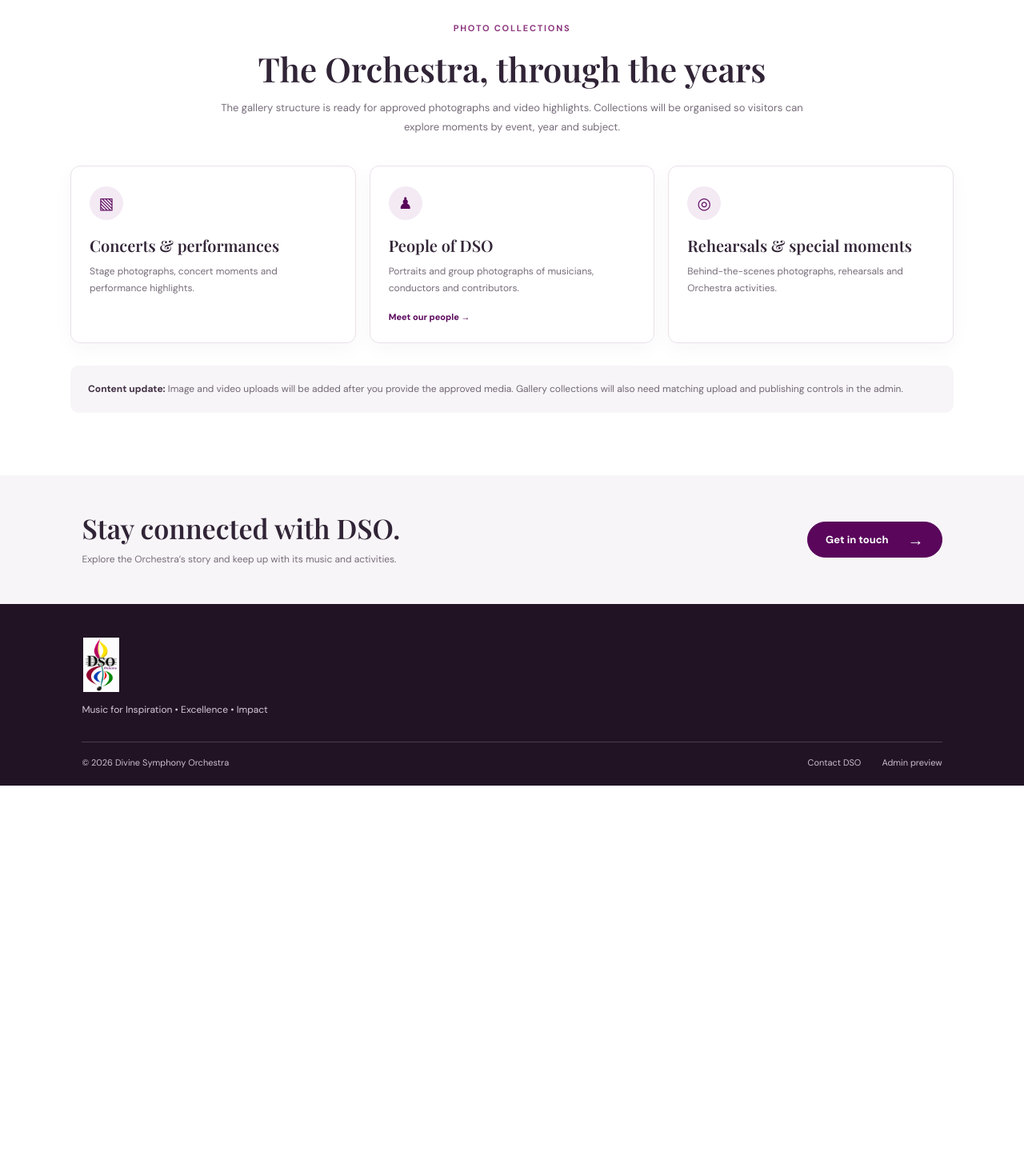
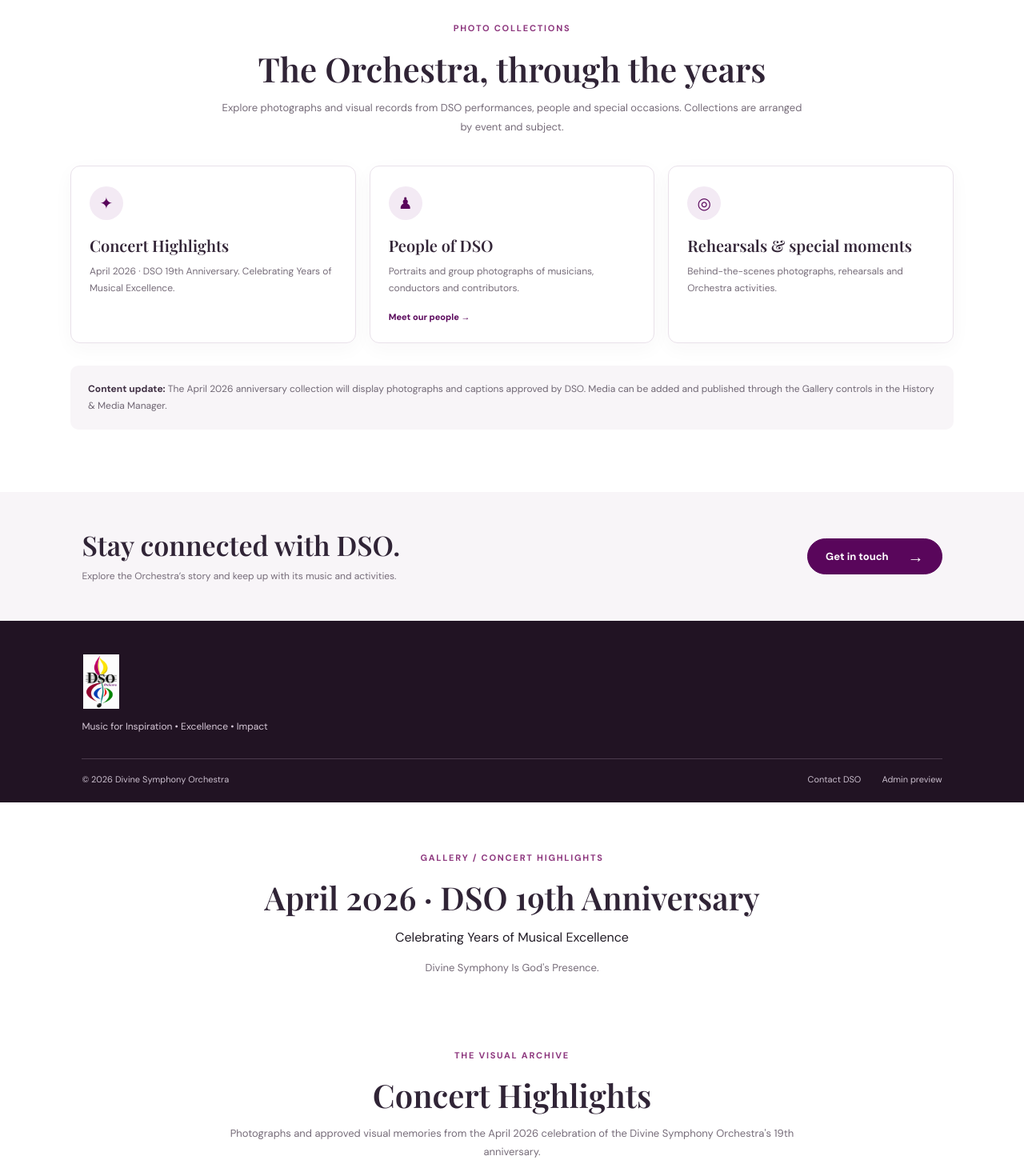
Before and after one commit to Divinesymphonyorchestra20/Divine-Symphony-Orchestra, a Next.js app: page /gallery in a window 1280 px wide. Shown: the part 540-2010 px from the top of the page at 80% size. Before the commit the page ends 1522 px from the top, so only its background shows below. Built offline with nearby package versions, Linux system fonts and the light colour scheme; a web font is replaced by a local one.

Commit message:
feat: add DSO anniversary concert highlights gallery

```diff
--- a/app/gallery/page.tsx
+++ b/app/gallery/page.tsx
@@ -1,34 +1,60 @@
 import type { Metadata } from "next";
 import SectionPage, { type SectionPageProps } from "../../components/section-page";
-export const metadata: Metadata = {"title":"Gallery | Divine Symphony Orchestra","description":"Photographs and visual memories from Divine Symphony Orchestra."};
+import HistoryMedia from "../../components/history-media";
+
+export const metadata: Metadata = {
+  title: "Gallery | Divine Symphony Orchestra",
+  description: "Concert photographs and visual memories from Divine Symphony Orchestra, including the April 2026 19th anniversary celebration."
+};
+
 const pageContent: SectionPageProps = {
-  "active": "Gallery",
-  "eyebrow": "Moments in music",
-  "title": "The DSO Gallery",
-  "titleEmphasis": "In pictures",
-  "intro": "A visual collection of rehearsals, concerts, musicians, collaborations and special occasions.",
-  "sectionEyebrow": "Photo collections",
-  "sectionTitle": "The Orchestra, through the years",
-  "sectionText": "The gallery structure is ready for approved photographs and video highlights. Collections will be organised so visitors can explore moments by event, year and subject.",
-  "cards": [
+  active: "Gallery",
+  eyebrow: "Moments in music",
+  title: "The DSO Gallery",
+  titleEmphasis: "In pictures",
+  intro: "A visual collection of rehearsals, concerts, musicians, collaborations and special occasions.",
+  sectionEyebrow: "Photo collections",
+  sectionTitle: "The Orchestra, through the years",
+  sectionText: "Explore photographs and visual records from DSO performances, people and special occasions. Collections are arranged by event and subject.",
+  cards: [
     {
-      "icon": "▧",
-      "title": "Concerts & performances",
-      "description": "Stage photographs, concert moments and performance highlights."
+      icon: "✦",
+      title: "Concert Highlights",
+      description: "April 2026 · DSO 19th Anniversary. Celebrating Years of Musical Excellence."
     },
     {
-      "icon": "♟",
-      "title": "People of DSO",
-      "description": "Portraits and group photographs of musicians, conductors and contributors.",
-      "href": "/people",
-      "linkLabel": "Meet our people"
+      icon: "♟",
+      title: "People of DSO",
+      description: "Portraits and group photographs of musicians, conductors and contributors.",
+      href: "/people",
+      linkLabel: "Meet our people"
     },
     {
-      "icon": "◎",
-      "title": "Rehearsals & special moments",
-      "description": "Behind-the-scenes photographs, rehearsals and Orchestra activities."
+      icon: "◎",
+      title: "Rehearsals & special moments",
+      description: "Behind-the-scenes photographs, rehearsals and Orchestra activities."
     }
   ],
-  "note": "Image and video uploads will be added after you provide the approved media. Gallery collections will also need matching upload and publishing controls in the admin."
+  note: "The April 2026 anniversary collection will display photographs and captions approved by DSO. Media can be added and published through the Gallery controls in the History & Media Manager."
 };
-export default function Page(){ return <SectionPage {...pageContent} />; }
+
+export default async function Page() {
+  return (
+    <>
+      <SectionPage {...pageContent} />
+      <section className="history-media-section" aria-labelledby="concert-highlights-title">
+        <div className="history-media-heading">
+          <p className="eyebrow dark">Gallery / Concert Highlights</p>
+          <h2 id="concert-highlights-title">April 2026 · DSO 19th Anniversary</h2>
+          <p className="concert-highlights-theme">Celebrating Years of Musical Excellence</p>
+          <p>Divine Symphony Is God's Presence.</p>
+        </div>
+        <HistoryMedia
+          page="gallery"
+          galleryTitle="Concert Highlights"
+          galleryDescription="Photographs and approved visual memories from the April 2026 celebration of the Divine Symphony Orchestra's 19th anniversary."
+        />
+      </section>
+    </>
+  );
+}
```
